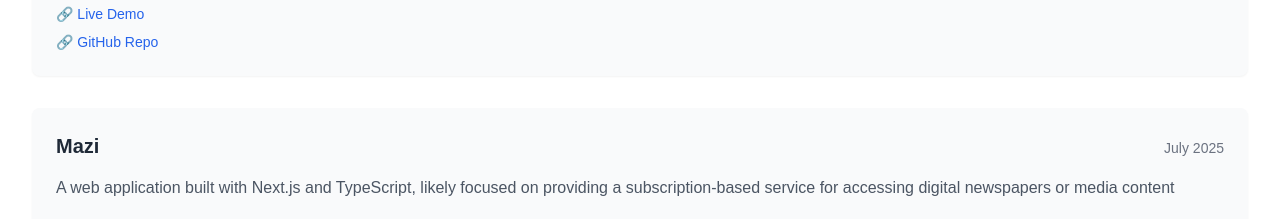
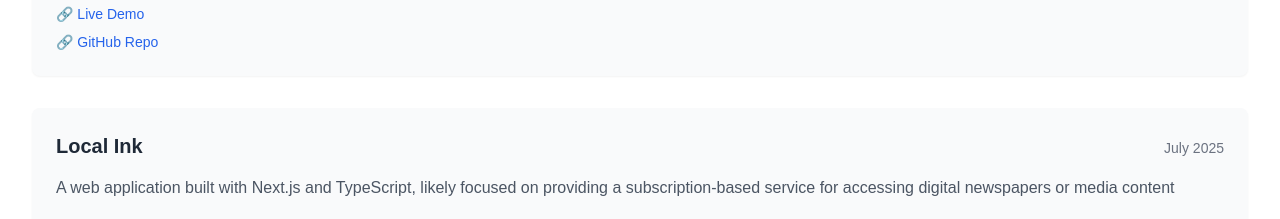
Before and after one commit to AustinRexi/myportfolio, a Next.js app: page /project in a window 1280 px wide. Shown: the part 1100-1319 px from the top of the page. Built offline with nearby package versions, Linux system fonts and the light colour scheme.

Commit message:
updated my portfolio's projects

```diff
--- a/src/app/project/page.js
+++ b/src/app/project/page.js
@@ -53,7 +53,7 @@
       },
     },
     {
-      title: "Mazi",
+      title: "Local Ink",
       duration: "July 2025",
       description:
         " A web application built with Next.js and TypeScript, likely focused on providing a subscription-based service for accessing digital newspapers or media content",
```
